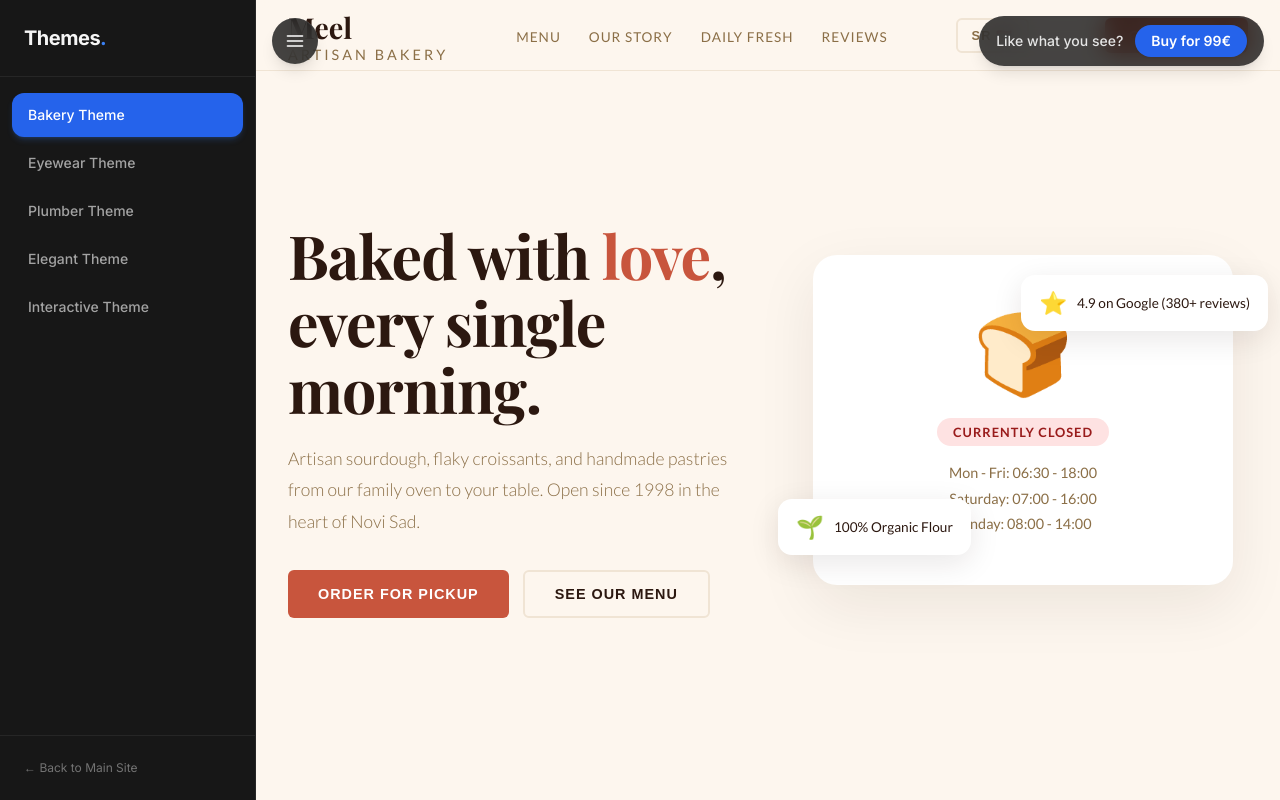
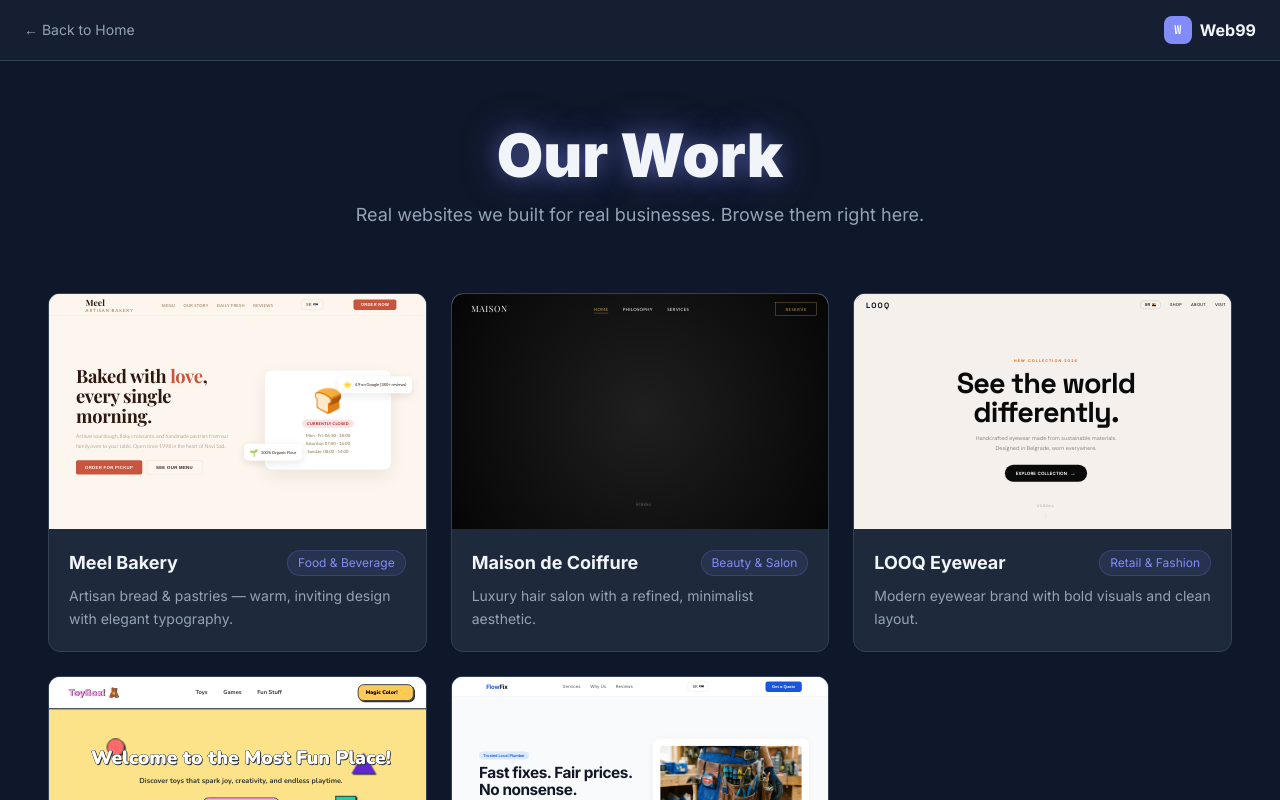
Before and after one commit to Andrej-N/99e-Websites, a Next.js app: page /showcase in a window 1280 px wide. Shown: the top 800 px of the page. Built offline with nearby package versions, Linux system fonts and the light colour scheme; a web font is replaced by a local one.

Commit message:
revert(showcase): restore gallery view layout with basePath fix

```diff
--- a/app/showcase/page.tsx
+++ b/app/showcase/page.tsx
@@ -1,90 +1,194 @@
-"use client";
+'use client'
 
-import React, { useState } from "react";
+import { useState } from 'react'
+import { motion, AnimatePresence } from 'framer-motion'
+import { X, Maximize2, Monitor, Smartphone, Tablet } from 'lucide-react'
+import Link from 'next/link'
+import { useLanguage } from '@/context/LanguageContext'
+import { cn } from '@/lib/utils'
 
-const templates = [
-  { id: "bakery", name: "Bakery Theme", path: "/templates/html/bakery.html" },
-  { id: "eyewear", name: "Eyewear Theme", path: "/templates/html/eyewear.html" },
-  { id: "plumber", name: "Plumber Theme", path: "/templates/html/plumber.html" },
-  { id: "elegant", name: "Elegant Theme", path: "/templates/html/elegant.html" },
-  { id: "interactive", name: "Interactive Theme", path: "/templates/html/interactive.html" },
-];
+type DeviceView = 'desktop' | 'tablet' | 'mobile'
 
 export default function ShowcasePage() {
-  const [currentTemplate, setCurrentTemplate] = useState(templates[0].path);
-  const [isSidebarOpen, setIsSidebarOpen] = useState(true);
+  const { t } = useLanguage()
+  const [activePreview, setActivePreview] = useState<string | null>(null)
+  const [deviceView, setDeviceView] = useState<DeviceView>('desktop')
+
+  const items = t.showcase.items
+
+  const deviceWidths: Record<DeviceView, string> = {
+    desktop: '100%',
+    tablet: '768px',
+    mobile: '375px',
+  }
 
   return (
-    <div className="flex h-screen w-full bg-neutral-950 text-neutral-100 overflow-hidden font-sans">
-      {/* Sidebar */}
-      <aside
-        className={`${isSidebarOpen ? "w-64" : "w-0"
-          } transition-all duration-300 ease-in-out border-r border-neutral-800 bg-neutral-900 flex flex-col shrink-0`}
-      >
-        <div className="p-6 border-b border-neutral-800 flex justify-between items-center">
-          <h2 className={`font-bold text-xl tracking-tight ${!isSidebarOpen && "hidden"}`}>
-            Themes<span className="text-blue-500">.</span>
-          </h2>
+    <main className="min-h-screen bg-background">
+      {/* Header */}
+      <div className="border-b border-card-border bg-background-secondary/50 backdrop-blur-sm sticky top-0 z-40">
+        <div className="max-w-7xl mx-auto px-6 py-4 flex items-center justify-between">
+          <Link
+            href="/"
+            className="text-sm text-foreground-secondary hover:text-primary transition-colors"
+          >
+            {t.showcase.backToHome}
+          </Link>
+          <div className="flex items-center gap-2">
+            <div className="w-7 h-7 rounded-lg bg-primary flex items-center justify-center">
+              <span className="text-white text-xs font-bold font-mono">W</span>
+            </div>
+            <span className="font-heading font-bold text-foreground">Web99</span>
+          </div>
         </div>
+      </div>
 
-        <nav className={`flex-1 overflow-y-auto py-4 ${!isSidebarOpen && "hidden"}`}>
-          <ul className="space-y-1 px-3">
-            {templates.map((template) => (
-              <li key={template.id}>
+      {/* Title */}
+      <section className="py-16 px-6 md:px-12">
+        <div className="max-w-7xl mx-auto text-center">
+          <motion.h1
+            initial={{ opacity: 0, y: 20 }}
+            animate={{ opacity: 1, y: 0 }}
+            transition={{ duration: 0.6 }}
+            className="font-heading font-black text-4xl md:text-6xl text-foreground mb-4 glow-text"
+          >
+            {t.showcase.title}
+          </motion.h1>
+          <motion.p
+            initial={{ opacity: 0, y: 20 }}
+            animate={{ opacity: 1, y: 0 }}
+            transition={{ duration: 0.6, delay: 0.1 }}
+            className="text-foreground-secondary text-lg max-w-2xl mx-auto"
+          >
+            {t.showcase.subtitle}
+          </motion.p>
+        </div>
+      </section>
+
+      {/* Grid of previews */}
+      <section className="px-6 md:px-12 pb-24">
+        <div className="max-w-7xl mx-auto grid grid-cols-1 md:grid-cols-2 lg:grid-cols-3 gap-6">
+          {items.map((item, i) => (
+            <motion.div
+              key={item.slug}
+              initial={{ opacity: 0, y: 30 }}
+              animate={{ opacity: 1, y: 0 }}
+              transition={{ duration: 0.5, delay: i * 0.1 }}
+              className="group relative rounded-xl border border-card-border bg-background-secondary overflow-hidden hover:border-primary/50 transition-all duration-300"
+            >
+              {/* Iframe thumbnail */}
+              <div className="relative aspect-[16/10] overflow-hidden bg-white">
+                <iframe
+                  src={`${process.env.NEXT_PUBLIC_BASE_PATH || ''}/templates/html/${item.slug}.html`}
+                  title={item.title}
+                  className="w-[1280px] h-[800px] origin-top-left pointer-events-none"
+                  style={{ transform: 'scale(0.3)', transformOrigin: 'top left' }}
+                  loading="lazy"
+                  sandbox="allow-scripts allow-same-origin"
+                />
+                {/* Overlay to capture click */}
                 <button
-                  onClick={() => setCurrentTemplate(template.path)}
-                  className={`w-full text-left px-4 py-3 rounded-xl transition-all duration-200 text-sm font-medium ${currentTemplate === template.path
-                    ? "bg-blue-600 text-white shadow-md shadow-blue-500/20"
-                    : "text-neutral-400 hover:bg-neutral-800 hover:text-neutral-200"
-                    }`}
+                  onClick={() => setActivePreview(item.slug)}
+                  className="absolute inset-0 bg-black/0 group-hover:bg-black/20 transition-colors duration-300 flex items-center justify-center cursor-pointer"
                 >
-                  {template.name}
+                  <span className="opacity-0 group-hover:opacity-100 transition-opacity duration-300 bg-primary text-white px-4 py-2 rounded-lg text-sm font-medium flex items-center gap-2">
+                    <Maximize2 size={14} />
+                    {t.showcase.viewFullscreen}
+                  </span>
                 </button>
-              </li>
-            ))}
-          </ul>
-        </nav>
+              </div>
 
-        <div className={`p-6 border-t border-neutral-800 ${!isSidebarOpen && "hidden"}`}>
-          <a href={`${process.env.NEXT_PUBLIC_BASE_PATH || ''}/`} className="text-xs text-neutral-500 hover:text-neutral-300 transition-colors flex items-center gap-2">
-            &larr; Back to Main Site
-          </a>
+              {/* Info */}
+              <div className="p-5">
+                <div className="flex items-center justify-between mb-2">
+                  <h3 className="font-heading font-bold text-lg text-foreground">
+                    {item.title}
+                  </h3>
+                  <span className="text-xs px-2.5 py-1 rounded-full bg-primary/10 text-primary border border-primary/20">
+                    {item.category}
+                  </span>
+                </div>
+                <p className="text-sm text-foreground-secondary leading-relaxed">
+                  {item.description}
+                </p>
+              </div>
+            </motion.div>
+          ))}
         </div>
-      </aside>
+      </section>
 
-      {/* Main Content Area */}
-      <main className="flex-1 flex flex-col relative bg-white">
-        {/* Top bar for toggling sidebar and actions */}
-        <header className="absolute top-4 left-4 right-4 z-10 flex justify-between items-center pointer-events-none">
-          <button
-            onClick={() => setIsSidebarOpen(!isSidebarOpen)}
-            className="pointer-events-auto bg-neutral-900/80 backdrop-blur-md text-white p-3 rounded-full hover:bg-neutral-800 transition-colors shadow-lg border border-neutral-700/50"
-            aria-label="Toggle Sidebar"
+      {/* Fullscreen modal */}
+      <AnimatePresence>
+        {activePreview && (
+          <motion.div
+            initial={{ opacity: 0 }}
+            animate={{ opacity: 1 }}
+            exit={{ opacity: 0 }}
+            transition={{ duration: 0.2 }}
+            className="fixed inset-0 z-50 bg-black/90 flex flex-col"
           >
-            <svg xmlns="http://www.w3.org/2000/svg" width="20" height="20" viewBox="0 0 24 24" fill="none" stroke="currentColor" strokeWidth="2" strokeLinecap="round" strokeLinejoin="round">
-              <line x1="3" y1="12" x2="21" y2="12"></line>
-              <line x1="3" y1="6" x2="21" y2="6"></line>
-              <line x1="3" y1="18" x2="21" y2="18"></line>
-            </svg>
-          </button>
+            {/* Modal header */}
+            <div className="flex items-center justify-between px-4 py-3 bg-background border-b border-card-border">
+              <div className="flex items-center gap-4">
+                <h3 className="font-heading font-bold text-foreground">
+                  {items.find((it) => it.slug === activePreview)?.title}
+                </h3>
+                {/* Device switcher */}
+                <div className="flex items-center gap-1 bg-background-secondary rounded-lg p-1">
+                  {([
+                    { key: 'desktop' as DeviceView, icon: Monitor },
+                    { key: 'tablet' as DeviceView, icon: Tablet },
+                    { key: 'mobile' as DeviceView, icon: Smartphone },
+                  ]).map(({ key, icon: Icon }) => (
+                    <button
+                      key={key}
+                      onClick={() => setDeviceView(key)}
+                      className={cn(
+                        'p-1.5 rounded-md transition-colors',
+                        deviceView === key
+                          ? 'bg-primary text-white'
+                          : 'text-foreground-secondary hover:text-foreground'
+                      )}
+                    >
+                      <Icon size={16} />
+                    </button>
+                  ))}
+                </div>
+              </div>
+              <button
+                onClick={() => {
+                  setActivePreview(null)
+                  setDeviceView('desktop')
+                }}
+                className="flex items-center gap-2 text-sm text-foreground-secondary hover:text-foreground transition-colors"
+              >
+                {t.showcase.closePreview}
+                <X size={18} />
+              </button>
+            </div>
 
-          {/* Call to action button for purchasing */}
-          <div className="pointer-events-auto flex items-center gap-3 bg-neutral-900/80 backdrop-blur-md px-4 py-2 rounded-full shadow-lg border border-neutral-700/50">
-            <span className="text-sm font-medium text-neutral-200 hidden sm:inline-block">Like what you see?</span>
-            <button className="bg-blue-600 hover:bg-blue-500 text-white text-sm font-semibold py-1.5 px-4 rounded-full transition-colors shadow-sm">
-              Buy for 99€
-            </button>
-          </div>
-        </header>
-
-        {/* Iframe displaying the actual template */}
-        <iframe
-          src={`${process.env.NEXT_PUBLIC_BASE_PATH || ''}${currentTemplate}`}
-          className="flex-1 w-full h-full border-none bg-white"
-          title="Theme Preview"
-          sandbox="allow-scripts allow-same-origin"
-        ></iframe>
-      </main>
-    </div>
-  );
+            {/* Iframe container */}
+            <div className="flex-1 flex items-start justify-center overflow-auto bg-neutral-900 p-4">
+              <motion.div
+                layout
+                transition={{ duration: 0.3, ease: [0.22, 1, 0.36, 1] }}
+                className="bg-white rounded-lg overflow-hidden shadow-2xl h-full"
+                style={{
+                  width: deviceWidths[deviceView],
+                  maxWidth: '100%',
+                }}
+              >
+                <iframe
+                  src={`${process.env.NEXT_PUBLIC_BASE_PATH || ''}/templates/html/${activePreview}.html`}
+                  title="Preview"
+                  className="w-full h-full border-0"
+                  style={{ minHeight: 'calc(100vh - 80px)' }}
+                  sandbox="allow-scripts allow-same-origin"
+                />
+              </motion.div>
+            </div>
+          </motion.div>
+        )}
+      </AnimatePresence>
+    </main>
+  )
 }
```
